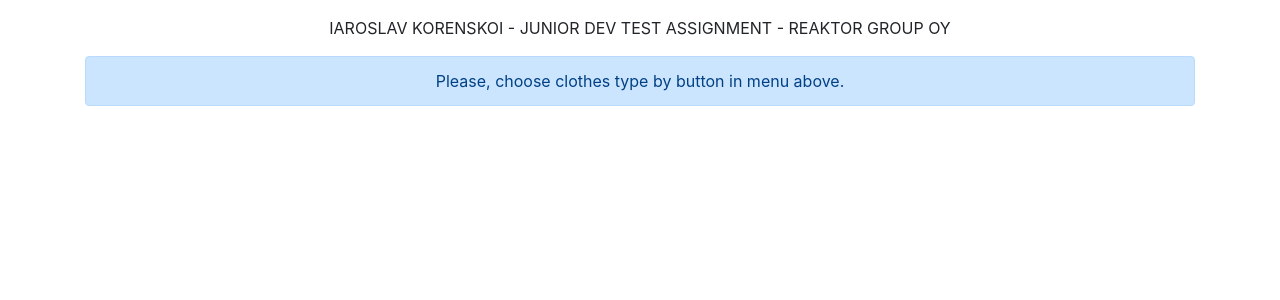
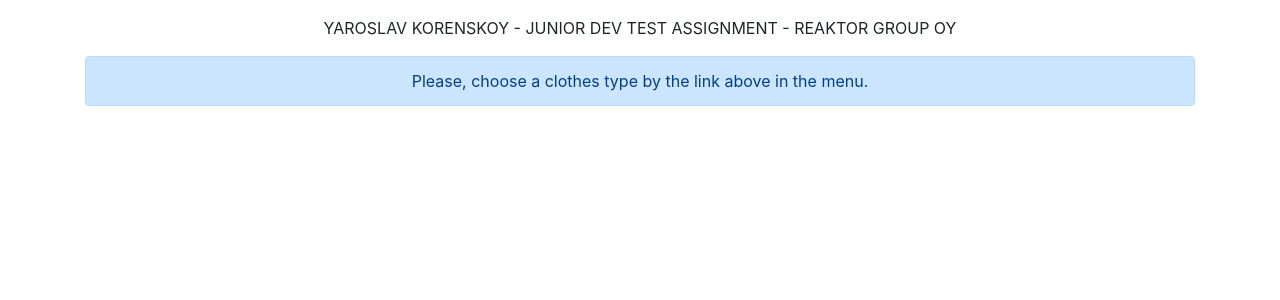
Before and after one commit to yaroslavkorenskoy/junior_test_assignment, a Flask app: page / in a window 1280 px wide. Shown: the part 56-356 px from the top of the page. Run offline with Flask 2, Linux system fonts and the light colour scheme; some libraries are stand-ins or nearby versions.

Commit message:
v1.2
Simple changes

```diff
--- a/templates/index.html
+++ b/templates/index.html
@@ -2,7 +2,7 @@
 
 {% block main %}
   <main class="container mt-3">
-    <p class="text-center">IAROSLAV KORENSKOI - JUNIOR DEV TEST ASSIGNMENT - REAKTOR GROUP OY</p>
+    <p class="text-center">YAROSLAV KORENSKOY - JUNIOR DEV TEST ASSIGNMENT - REAKTOR GROUP OY</p>
 
 
     {% if unit_type %}
@@ -39,7 +39,7 @@
 
     {% else %}
       <div class="alert alert-primary text-center" role="alert">
-        Please, choose clothes type by button in menu above.
+        Please, choose a clothes type by the link above in the menu.
       </div>
 
 
```
Also changed, not shown: 1 other file.
